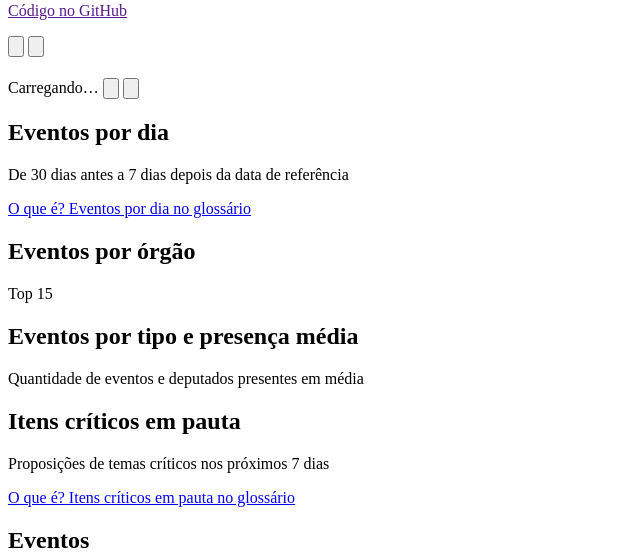
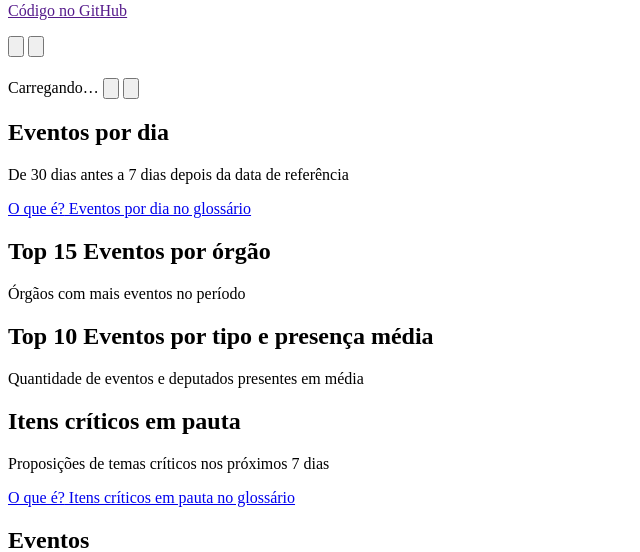
Before and after one commit to verlugonservicos/radar-legislativo, a Python web app: template src/radar/dashboard/templates/pages/agenda.html.j2 in a window 1280 px wide. Shown: the part 1342-1894 px from the top of the page, without its empty margins (0-640 px from the left). Run offline with Jinja, Linux system fonts and the light colour scheme; the template is opened without the code that fills it, so the values that code supplies are empty.

Commit message:
dashboard: títulos dos recortes no padrão 'Top N <Nome do gráfico>'
Co-Authored-By: Claude Opus 5.5 <noreply@anthropic.com>

```diff
--- a/src/radar/dashboard/templates/pages/agenda.html.j2
+++ b/src/radar/dashboard/templates/pages/agenda.html.j2
@@ -3,8 +3,8 @@
 {% block conteudo %}
 <div class="grid">
   {% call card("calendario", "Eventos por dia", "De 30 dias antes a 7 dias depois da data de referência", "span-12", termo="eventos-por-dia") %}{{ grafico("graf-calendario", "Calendário de calor com a quantidade de eventos por dia", "chart--sm") }}{% endcall %}
-  {% call card("orgaos", "Eventos por órgão", "Top 15", "span-6") %}{{ grafico("graf-orgaos", "Barras de eventos por órgão", "chart--lg") }}{% endcall %}
-  {% call card("tipos", "Eventos por tipo e presença média", "Quantidade de eventos e deputados presentes em média", "span-6") %}{{ grafico("graf-tipos", "Barras de eventos por tipo com presença média", "chart--lg") }}{% endcall %}
+  {% call card("orgaos", "Top 15 Eventos por órgão", "Órgãos com mais eventos no período", "span-6") %}{{ grafico("graf-orgaos", "Barras de eventos por órgão", "chart--lg") }}{% endcall %}
+  {% call card("tipos", "Top 10 Eventos por tipo e presença média", "Quantidade de eventos e deputados presentes em média", "span-6") %}{{ grafico("graf-tipos", "Barras de eventos por tipo com presença média", "chart--lg") }}{% endcall %}
   {% call card("pauta", "Itens críticos em pauta", "Proposições de temas críticos nos próximos 7 dias", "span-12", termo="pauta") %}<div class="stack" id="lista-pauta"></div>{% endcall %}
   {% call card("tabela", "Eventos", "Eventos com itens de tema crítico aparecem destacados", "span-12") %}<div id="tabela-agenda"></div>{% endcall %}
 </div>
--- a/src/radar/dashboard/templates/pages/articulacao.html.j2
+++ b/src/radar/dashboard/templates/pages/articulacao.html.j2
@@ -2,7 +2,7 @@
 {% from "partials/componentes.html.j2" import card, grafico %}
 {% block conteudo %}
 <div class="grid">
-  {% call card("frentes", "Top 20 frentes parlamentares", "Por número de deputados em exercício", "span-6", termo="frente") %}{{ grafico("graf-frentes", "Barras das 20 maiores frentes parlamentares", "chart--xl") }}{% endcall %}
+  {% call card("frentes", "Top 20 Frentes parlamentares", "Por número de deputados em exercício", "span-6", termo="frente") %}{{ grafico("graf-frentes", "Barras das 20 maiores frentes parlamentares", "chart--xl") }}{% endcall %}
   {% call card("sankey", "Partidos nos blocos", "Partido → federação → bloco · deputados em exercício por partido (à esquerda) e somatório de cada federação e bloco (à direita) · (%) = parcela da Câmara, somando 100% com 'Sem bloco' · a federação PSDB CIDADANIA já está contada no bloco", "span-6", termo="partido-bloco") %}{{ grafico("graf-sankey", "Diagrama de fluxo dos partidos para as federações e os blocos", "chart--xl") }}{% endcall %}
   {% call card("mesa", "Mesa Diretora", "Composição vigente", "span-12", termo="mesa") %}<div class="people" id="lista-mesa"></div>{% endcall %}
   {% call card("lideres", "Lideranças", "Líderes de partido, bloco, governo, oposição, maioria e minoria", "span-12", termo="lideranca") %}<div class="people" id="lista-lideres"></div>{% endcall %}
--- a/src/radar/dashboard/templates/pages/deputados.html.j2
+++ b/src/radar/dashboard/templates/pages/deputados.html.j2
@@ -31,9 +31,9 @@
     <div class="painel-mapa__destaques" id="destaques-mapa" aria-live="polite"></div>
   </aside>
   {% call card("ranking", "Top 20 Deputados por score de atividade", "Média dos percentis de autorias, presença, eventos e discursos (0–100)", "span-6", termo="score-atividade") %}{{ grafico("graf-ranking", "Ranking dos 20 deputados mais ativos", "chart--ranking chart--preenche") }}{% endcall %}
-  {% call card("projetos-deputado", "Top 20 deputados por projetos apresentados", "Últimas 26 semanas · autor principal (1º signatário) · PL, PLP, PEC e PDL · respeita os filtros do painel", "span-6", termo="proposicao") %}{{ grafico("graf-projetos-deputado", "Barras dos 20 deputados com mais projetos apresentados", "chart--ranking") }}{% endcall %}
+  {% call card("projetos-deputado", "Top 20 Deputados por projetos apresentados", "Últimas 26 semanas · autor principal (1º signatário) · PL, PLP, PEC e PDL · respeita os filtros do painel", "span-6", termo="proposicao") %}{{ grafico("graf-projetos-deputado", "Barras dos 20 deputados com mais projetos apresentados", "chart--ranking") }}{% endcall %}
   {% call card("gasto-partido", "Top 20 Gasto da cota por partido", "Valor líquido dos deputados em exercício no período carregado · respeita os filtros do painel", "span-6", termo="cota") %}{{ grafico("graf-gasto-partido", "Barras do gasto da cota parlamentar por partido", "chart--ranking") }}{% endcall %}
-  {% call card("gasto-deputado", "Top 20 deputados por gasto da cota", "Valor líquido no período carregado · respeita os filtros do painel", "span-6", termo="cota") %}{{ grafico("graf-gasto-deputado", "Barras dos 20 deputados com maior gasto da cota", "chart--ranking chart--estica") }}{% endcall %}
+  {% call card("gasto-deputado", "Top 20 Deputados por gasto da cota", "Valor líquido no período carregado · respeita os filtros do painel", "span-6", termo="cota") %}{{ grafico("graf-gasto-deputado", "Barras dos 20 deputados com maior gasto da cota", "chart--ranking chart--estica") }}{% endcall %}
   {% call card("tabela", "Deputados em exercício", "Clique para ver o perfil", "span-12") %}<div id="tabela-deputados"></div>{% endcall %}
 </div>
 {% endblock %}
--- a/src/radar/dashboard/templates/pages/despesas.html.j2
+++ b/src/radar/dashboard/templates/pages/despesas.html.j2
@@ -4,8 +4,8 @@
 <div class="grid">
   {% call card("mensal", "Gasto mensal da cota parlamentar", "Valor líquido por mês de emissão da nota (meses carregados; notas recentes chegam com atraso)", "span-8", termo="cota") %}{{ grafico("graf-mensal", "Linha do gasto mensal da cota") }}{% endcall %}
   {% call card("quarentena", "Quarentena de qualidade", "Lançamentos com valor do documento negativo (estornos) ficam fora dos totais", "span-4", termo="quarentena") %}<dl class="kv" id="kv-quarentena"></dl><p class="muted" style="font-size:var(--fs-xs);margin-top:var(--space-4)">Além disso, o sinal do valor líquido vem invertido na API em parte dos lançamentos; a Silver corrige quando o módulo bate com documento − glosa (ADR-024).</p>{% endcall %}
-  {% call card("tipos", "Gasto por tipo de despesa", "Valor líquido no período", "span-6") %}{{ grafico("graf-tipos", "Barras de gasto por tipo de despesa", "chart--lg") }}{% endcall %}
-  {% call card("fornecedores", "Top 15 fornecedores", "Pessoas jurídicas (CNPJ)", "span-6") %}{{ grafico("graf-fornecedores", "Barras dos 15 maiores fornecedores", "chart--lg") }}{% endcall %}
+  {% call card("tipos", "Top 12 Gasto por tipo de despesa", "Valor líquido no período", "span-6") %}{{ grafico("graf-tipos", "Barras de gasto por tipo de despesa", "chart--lg") }}{% endcall %}
+  {% call card("fornecedores", "Top 15 Fornecedores", "Pessoas jurídicas (CNPJ)", "span-6") %}{{ grafico("graf-fornecedores", "Barras dos 15 maiores fornecedores", "chart--lg") }}{% endcall %}
   {% call card("partido", "Gasto por deputado, por partido", "Valor líquido ÷ deputados em exercício · (%) = fatia do partido no gasto total da cota", "span-6", termo="gasto-deputado") %}{{ grafico("graf-partido", "Barras de gasto por deputado em cada partido", "chart--ranking") }}{% endcall %}
   {% call card("uf", "Gasto por deputado, por UF", "Valor líquido ÷ deputados em exercício · (%) = fatia da UF no gasto total da cota", "span-6", termo="gasto-deputado") %}{{ grafico("graf-uf", "Barras de gasto por deputado em cada UF", "chart--ranking chart--estica") }}{% endcall %}
   {% call card("outliers", "Gastos fora da curva", "Deputado × tipo de despesa com z-score acima de 2 dentro do tipo", "span-12", termo="outlier") %}<div id="tabela-outliers"></div>{% endcall %}
--- a/src/radar/dashboard/templates/pages/index.html.j2
+++ b/src/radar/dashboard/templates/pages/index.html.j2
@@ -17,7 +17,7 @@
 <div class="grid" style="margin-top:var(--space-6)">
   {% call card("serie", "Proposições × votações por semana", "Últimos 90 dias · S-NN = número da semana no ano (segunda a domingo)", "span-7") %}{{ grafico("graf-serie", "Linha semanal de proposições apresentadas e votações", "chart--lg") }}{% endcall %}
   {% call card("temas", "Proposições relevantes por tema", "Classificação por IA · últimas 4 semanas", "span-5", termo="tema-ia") %}{{ grafico("graf-temas", "Barras de proposições por tema", "chart--lg") }}{% endcall %}
-  {% call card("top", "Top 5 da semana", "Maior score de relevância nos últimos 7 dias", "span-7", termo="relevancia") %}<div class="stack" id="lista-top"><div class="skeleton" style="height:240px"></div></div>{% endcall %}
+  {% call card("top", "Top 5 Proposições da semana", "Maior score de relevância nos últimos 7 dias", "span-7", termo="relevancia") %}<div class="stack" id="lista-top"><div class="skeleton" style="height:240px"></div></div>{% endcall %}
   {% call card("pauta", "Próximas pautas críticas", "Temas críticos em pauta nos próximos 7 dias", "span-5", termo="pauta") %}<div class="stack" id="lista-pauta"><div class="skeleton" style="height:240px"></div></div>{% endcall %}
 </div>
 {% endblock %}
```
